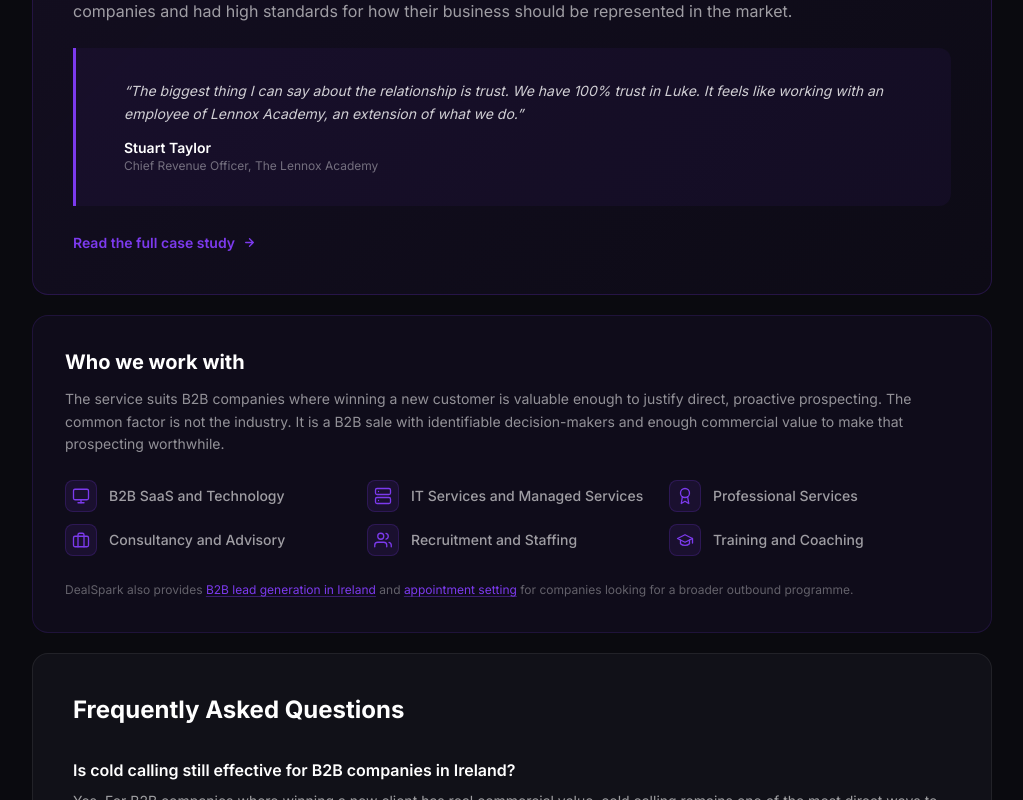
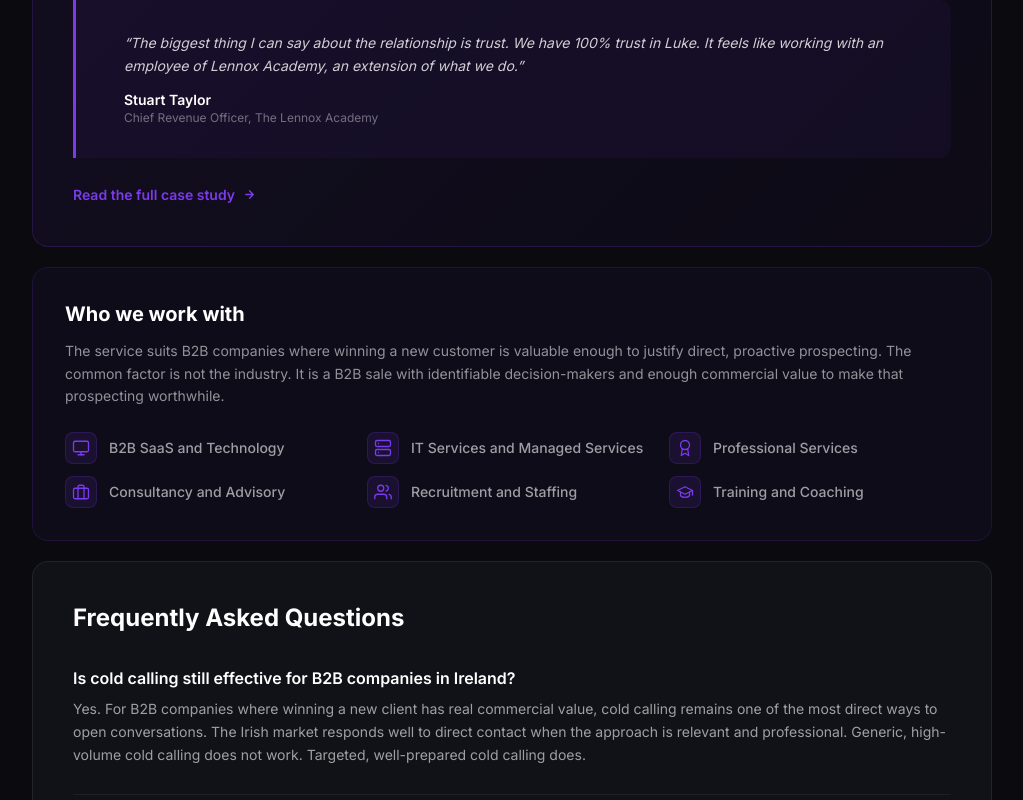
Before and after one commit to lukekly/Dealspark-website, a Next.js app: page /cold-calling-ireland in a window 1280 px wide. Shown: the part 2586-3386 px from the top of the page, without its empty margins (128-1151 px from the left). Built offline with nearby package versions, Linux system fonts and the light colour scheme.

Commit message:
Remove related services note and quality section heading

```diff
--- a/app/cold-calling-ireland/page.tsx
+++ b/app/cold-calling-ireland/page.tsx
@@ -330,9 +330,6 @@
           {/* Not a call centre */}
           <AnimatedSection delay={70}>
             <div className="card p-8 lg:p-10">
-              <h2 className="text-2xl font-bold text-white mb-4">
-                Not a call centre. Not a numbers game.
-              </h2>
               <div className="space-y-3">
                 <p className="text-white/60 leading-relaxed">
                   High dial counts do not automatically create pipeline.
@@ -445,7 +442,7 @@
               <p className="text-white/55 text-sm leading-relaxed mb-6">
                 The service suits B2B companies where winning a new customer is valuable enough to justify direct, proactive prospecting. The common factor is not the industry. It is a B2B sale with identifiable decision-makers and enough commercial value to make that prospecting worthwhile.
               </p>
-              <div className="grid grid-cols-1 sm:grid-cols-2 lg:grid-cols-3 gap-3 mb-6">
+              <div className="grid grid-cols-1 sm:grid-cols-2 lg:grid-cols-3 gap-3">
                 {sectors.map((ind) => (
                   <div key={ind.label} className="flex items-center gap-3">
                     <div
@@ -458,23 +455,6 @@
                   </div>
                 ))}
               </div>
-              <p className="text-xs text-white/35 leading-relaxed">
-                DealSpark also provides{' '}
-                <Link
-                  href="/b2b-lead-generation-ireland"
-                  className="text-accent hover:text-white transition-colors underline underline-offset-2 decoration-accent/40"
-                >
-                  B2B lead generation in Ireland
-                </Link>
-                {' '}and{' '}
-                <Link
-                  href="/appointment-setting-ireland"
-                  className="text-accent hover:text-white transition-colors underline underline-offset-2 decoration-accent/40"
-                >
-                  appointment setting
-                </Link>
-                {' '}for companies looking for a broader outbound programme.
-              </p>
             </div>
           </AnimatedSection>
 
```
